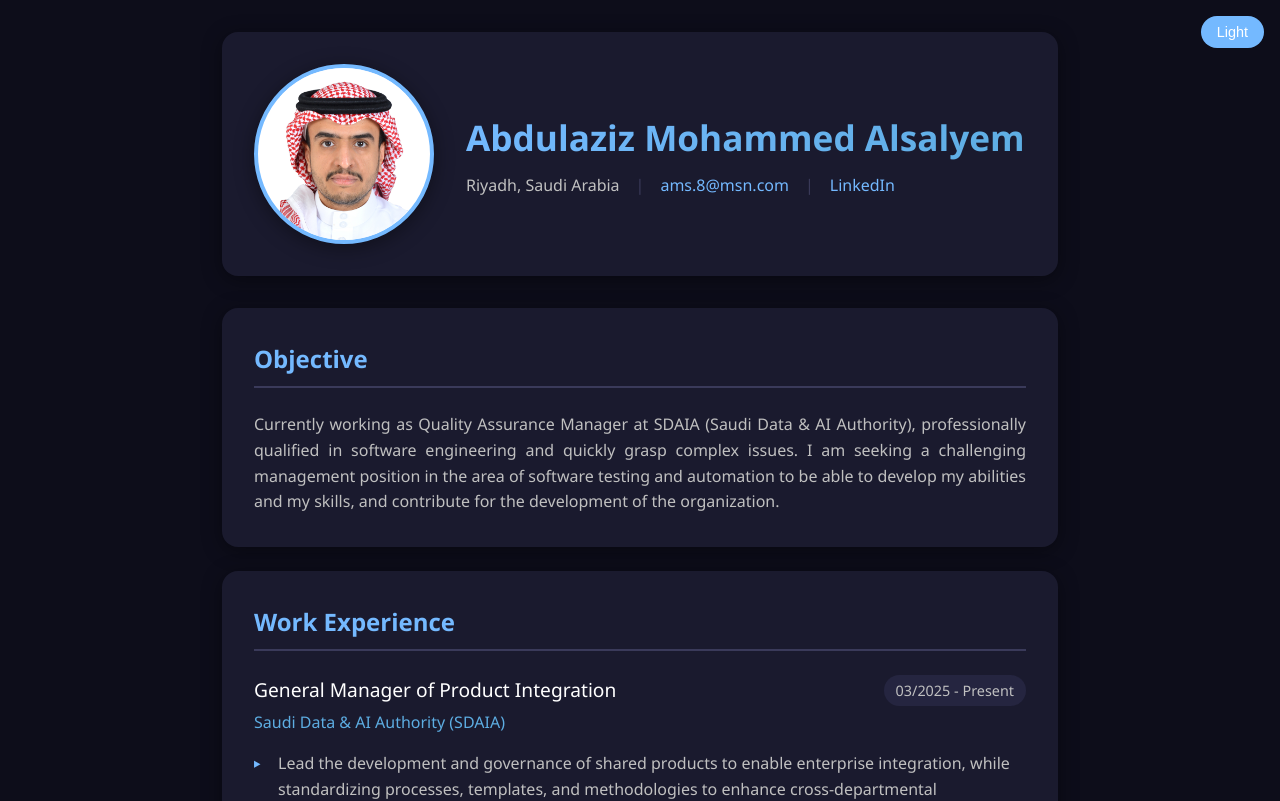
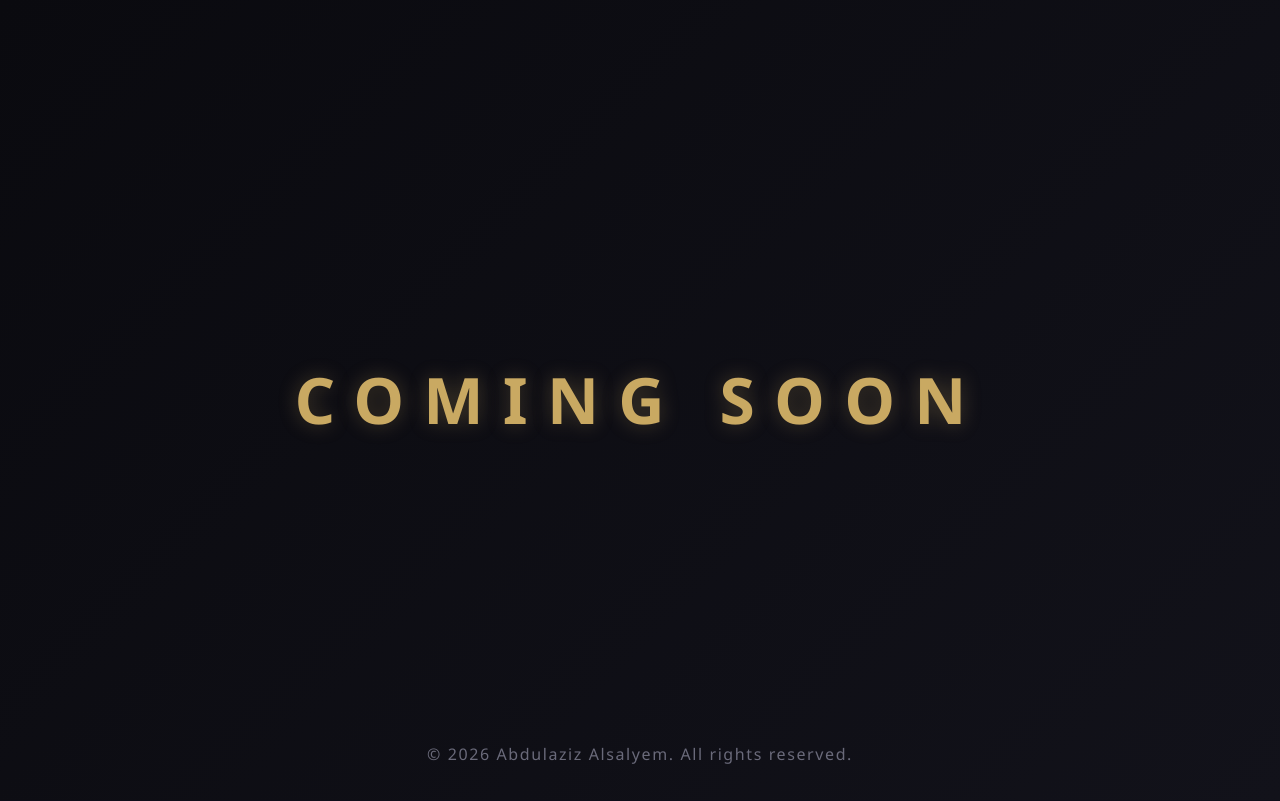
Before and after one commit to aalsalyem/cv-app, a React (Vite) app: page / in a window 1280 px wide. Shown: the top 801 px of the page. Built offline with nearby package versions, Linux system fonts and the light colour scheme; no server answers.

Commit message:
Add Coming Soon home page and move CV to /cv route
- Create HomePage component with Coming Soon text
- Add copyright footer to home page
- Update routing: / shows HomePage, /cv shows CvPage
- Use CV color scheme for consistent design

Co-Authored-By: Claude Opus 4.5 <noreply@anthropic.com>

```diff
--- a/src/App.tsx
+++ b/src/App.tsx
@@ -1,5 +1,6 @@
 import { BrowserRouter, Routes, Route } from 'react-router-dom';
 import { AuthProvider } from './context/AuthContext';
+import HomePage from './pages/HomePage';
 import CvPage from './pages/CvPage';
 import ConsolePage from './pages/ConsolePage';
 import './App.css';
@@ -9,7 +10,8 @@ function App() {
     <AuthProvider>
       <BrowserRouter>
         <Routes>
-          <Route path="/" element={<CvPage />} />
+          <Route path="/" element={<HomePage />} />
+          <Route path="/cv" element={<CvPage />} />
           <Route path="/console" element={<ConsolePage />} />
         </Routes>
       </BrowserRouter>
--- /dev/null
+++ b/src/pages/HomePage.css
@@ -0,0 +1,32 @@
+.coming-soon-container {
+  display: flex;
+  flex-direction: column;
+  justify-content: center;
+  align-items: center;
+  min-height: 100vh;
+  background: linear-gradient(135deg, #0a0a0f 0%, #12121a 100%);
+}
+
+.coming-soon-text {
+  font-size: 4rem;
+  font-weight: 700;
+  color: #c9a962;
+  text-transform: uppercase;
+  letter-spacing: 0.3em;
+  text-shadow: 0 0 20px rgba(201, 169, 98, 0.3);
+}
+
+.coming-soon-footer {
+  position: absolute;
+  bottom: 2rem;
+  color: #6a6a7a;
+  font-size: 1rem;
+  letter-spacing: 0.1em;
+}
+
+@media (max-width: 768px) {
+  .coming-soon-text {
+    font-size: 2rem;
+    letter-spacing: 0.2em;
+  }
+}
--- /dev/null
+++ b/src/pages/HomePage.tsx
@@ -0,0 +1,12 @@
+import './HomePage.css';
+
+function HomePage() {
+  return (
+    <div className="coming-soon-container">
+      <h1 className="coming-soon-text">Coming Soon</h1>
+      <footer className="coming-soon-footer">&copy; 2026 Abdulaziz Alsalyem. All rights reserved.</footer>
+    </div>
+  );
+}
+
+export default HomePage;
```
